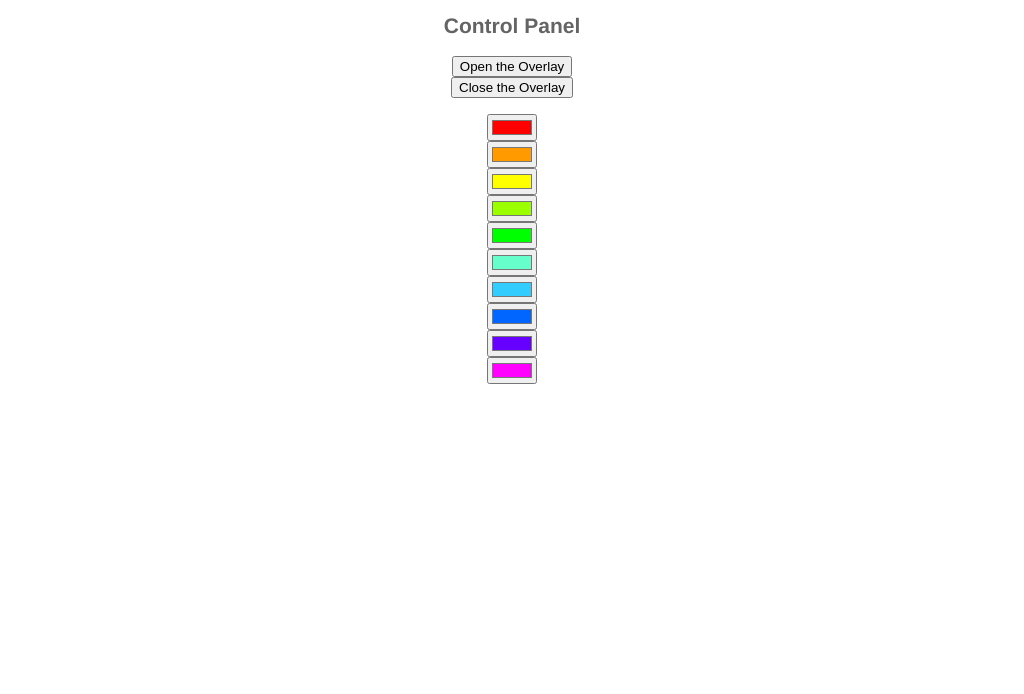
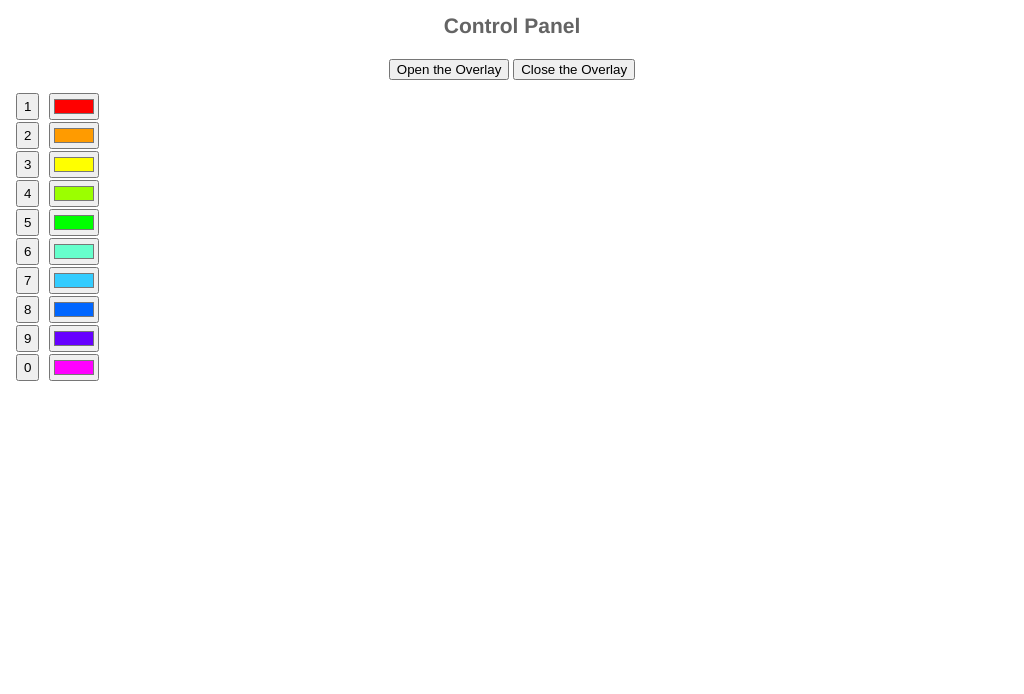
Before and after one commit to TLChicken/lecturer-broadcasting-software, an Electron app: page index.html in a window 1024 px wide. Shown: the part 106-800 px from the top of the page. Drawn offline with Linux system fonts and the light colour scheme.

Commit message:
Keybind and color in own flexbox

```diff
--- a/default.css
+++ b/default.css
@@ -3,8 +3,6 @@ body{
     font-size: 14px;
     color: #646464;
     background-color: #fff;
-    display: flex;
-    flex-direction: column;
     align-items: center;
     justify-content: center;
     text-align: center;
@@ -20,6 +18,28 @@ div{
     border: 3px solid red;
     padding: 20px;
     margin: 0;
+    font-weight: bold;
+}
+
+.control-panel-region {
+    padding: 3px;
+    margin: 5px;
+
+}
+
+.color-key-list {
+    display: flex;
+    flex-direction: column;
+}
+
+.color-key-wrapper {
+    display: flex;
+    flex-direction: row;
+    margin-top: 2px;
+}
+
+.color-key-wrapper button {
+    margin-right: 10px;
 }
 
 table{
--- a/index.html
+++ b/index.html
@@ -100,18 +100,64 @@
 <!--    </table>-->
     <p id="main-title">Lecturer Broadcasting System</p>
     <h2>Control Panel</h2>
-    <button id="open-overlay">Open the Overlay</button>
-    <button id="close-overlay">Close the Overlay</button>
-    <br />
-    <input type="color" id="color1", value="#ff0000" />
-    <input type="color" id="color2", value="#ff9b00" />
-    <input type="color" id="color3", value="#ffff00" />
-    <input type="color" id="color4", value="#9bff00" />
-    <input type="color" id="color5", value="#00ff00" />
-    <input type="color" id="color6", value="#66ffcc" />
-    <input type="color" id="color7", value="#33ccff" />
-    <input type="color" id="color8", value="#0066ff" />
-    <input type="color" id="color9", value="#6600ff" />
-    <input type="color" id="color10", value="#ff00ff" />
+    <div class="control-panel-region">
+        <button id="open-overlay">Open the Overlay</button>
+        <button id="close-overlay">Close the Overlay</button>
+    </div>
+    <div class="control-panel-region">
+        <div class="color-key-list">
+
+            <div class="color-key-wrapper">
+                <button id="kb-color1">1</button>
+                <input type="color" id="color1" value="#ff0000" />
+            </div>
+
+            <div class="color-key-wrapper">
+                <button id="kb-color2">2</button>
+                <input type="color" id="color2" value="#ff9b00" />
+            </div>
+
+            <div class="color-key-wrapper">
+                <button id="kb-color3">3</button>
+                <input type="color" id="color3" value="#ffff00" />
+            </div>
+
+            <div class="color-key-wrapper">
+                <button id="kb-color4">4</button>
+                <input type="color" id="color4" value="#9bff00" />
+            </div>
+
+            <div class="color-key-wrapper">
+                <button id="kb-color5">5</button>
+                <input type="color" id="color5" value="#00ff00" />
+            </div>
+
+            <div class="color-key-wrapper">
+                <button id="kb-color6">6</button>
+                <input type="color" id="color6" value="#66ffcc" />
+            </div>
+
+            <div class="color-key-wrapper">
+                <button id="kb-color7">7</button>
+                <input type="color" id="color7" value="#33ccff" />
+            </div>
+
+            <div class="color-key-wrapper">
+                <button id="kb-color8">8</button>
+                <input type="color" id="color8" value="#0066ff" />
+            </div>
+
+            <div class="color-key-wrapper">
+                <button id="kb-color9">9</button>
+                <input type="color" id="color9" value="#6600ff" />
+            </div>
+
+            <div class="color-key-wrapper">
+                <button id="kb-color10">0</button>
+                <input type="color" id="color10" value="#ff00ff" />
+            </div>
+        </div>
+
+    </div>
   </body>
 </html>
```
